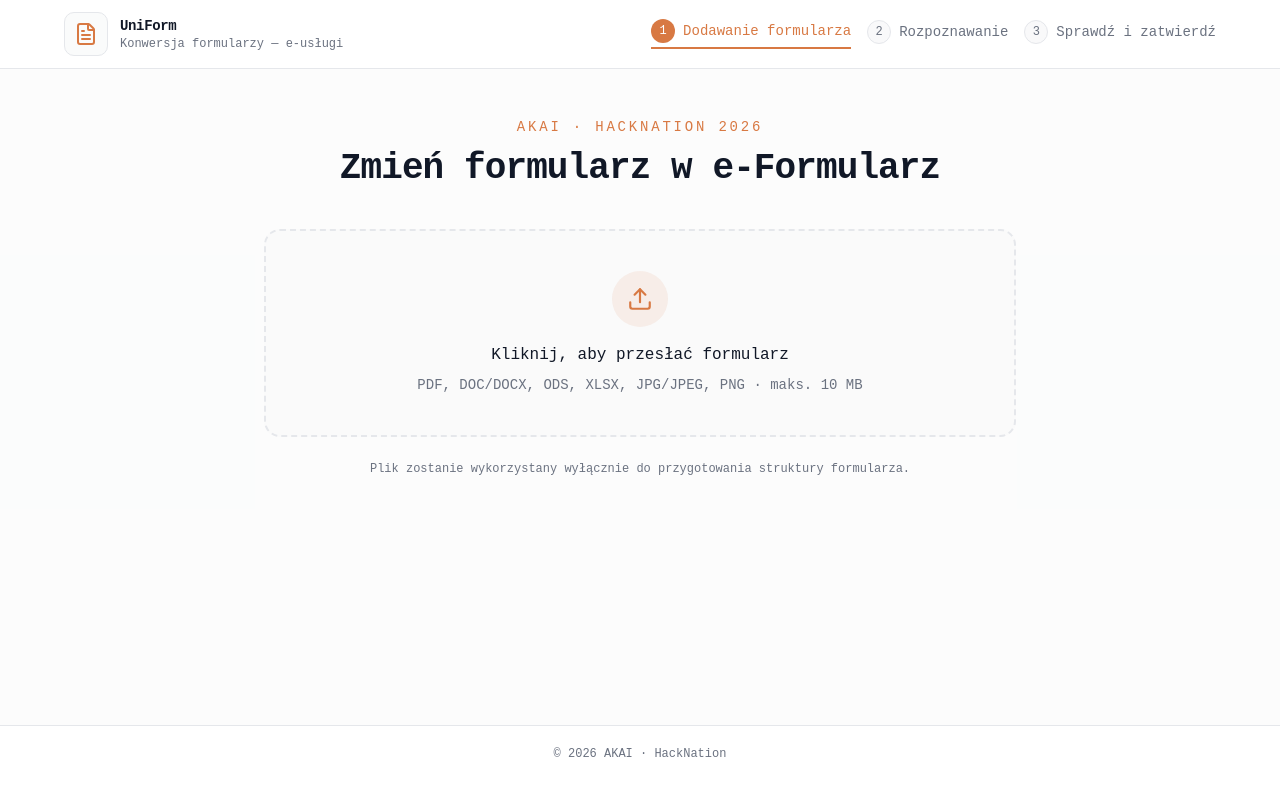
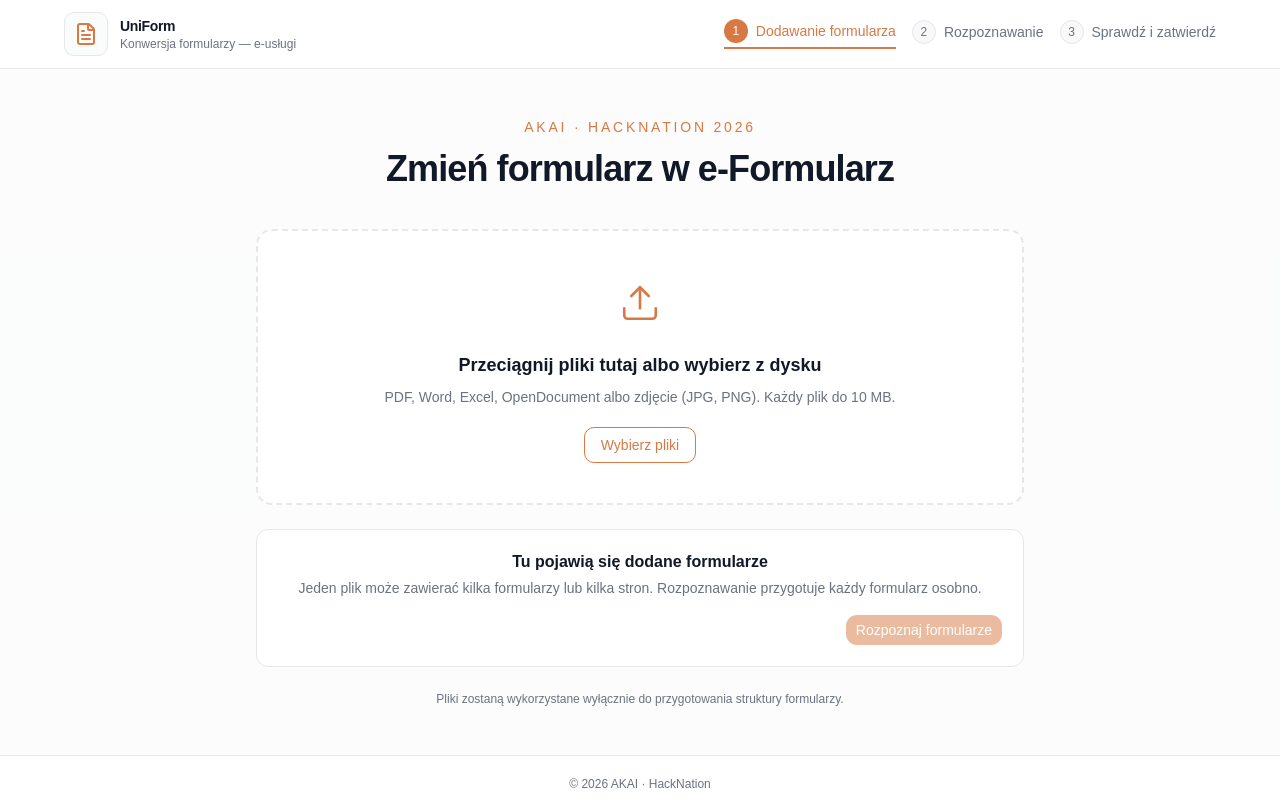
Before and after one commit to akai-org/HN2026, a React (Vite) app in the folder frontend/: page / in a window 1280 px wide. Built offline with nearby package versions, Linux system fonts and the light colour scheme.

Commit message:
feat: add multiple png/pdf addition

```diff
--- a/frontend/src/pages/IdentifyForm.jsx
+++ b/frontend/src/pages/IdentifyForm.jsx
@@ -7,6 +7,9 @@ export default function IdentifyForm() {
   const location = useLocation();
   const fileName = location.state?.fileName;
   const convertedForm = location.state?.convertedForm;
+  const convertedForms = location.state?.convertedForms || (
+    convertedForm ? [{ fileName, convertedForm }] : []
+  );
 
   return (
     <main className="min-h-[calc(100vh-9rem)] bg-muted/30 px-4 py-12 sm:px-6">
@@ -26,27 +29,39 @@ export default function IdentifyForm() {
               </span>
               <div>
                 <CardTitle className="text-xl">Przegląd formularza</CardTitle>
-                {fileName && (
-                  <p className="mt-1 text-sm text-muted-foreground">{fileName}</p>
-                )}
+                <p className="mt-1 text-sm text-muted-foreground">
+                  {convertedForms.length
+                    ? `${convertedForms.length} ${convertedForms.length === 1 ? "formularz" : "formularze"}`
+                    : "Brak plików"}
+                </p>
               </div>
             </div>
           </CardHeader>
           <CardContent>
-            {convertedForm ? (
-              <>
-                <pre className="max-h-[65vh] overflow-auto rounded-lg border border-border bg-background p-4 text-sm">
-                  {JSON.stringify(convertedForm, null, 2)}
-                </pre>
-                <Button asChild className="mt-4 w-full">
+            {convertedForms.length ? (
+              <div className="space-y-4">
+                {convertedForms.map((item, index) => (
+                  <div key={`${item.fileName}-${index}`} className="rounded-lg border border-border">
+                    <div className="border-b border-border px-4 py-3">
+                      <p className="mb-1 text-xs font-semibold uppercase tracking-wide text-primary">
+                        Formularz {item.formNumber || 1}
+                      </p>
+                      <p className="truncate text-sm font-medium">{item.fileName}</p>
+                    </div>
+                    <pre className="max-h-80 overflow-auto bg-background p-4 text-sm">
+                      {JSON.stringify(item.convertedForm, null, 2)}
+                    </pre>
+                  </div>
+                ))}
+                <Button asChild className="mt-2 w-full">
                   <Link
                     to="/verify"
-                    state={{ fileName, convertedForm }}
+                    state={{ fileName, convertedForm, convertedForms }}
                   >
                     Sprawdź i zatwierdź
                   </Link>
                 </Button>
-              </>
+              </div>
             ) : (
               <p className="text-muted-foreground">
                 Formularz nie został przekazany do przeglądu.
--- a/frontend/src/pages/ImportForm.jsx
+++ b/frontend/src/pages/ImportForm.jsx
@@ -2,54 +2,98 @@ import { useState } from "react";
 import { useNavigate } from "react-router-dom";
 import { FileText, Image, Upload, X } from "lucide-react";
 import { Button } from "@/components/ui/button";
-import { Card, CardContent, CardHeader, CardTitle } from "@/components/ui/card";
 
 const ACCEPTED_FORMATS = ".pdf,.doc,.docx,.ods,.xlsx,.jpg,.jpeg,.png";
 const MAX_FILE_SIZE = 10 * 1024 * 1024;
 
 function ImportForm() {
-  const [selectedFile, setSelectedFile] = useState(null);
+  const [selectedFiles, setSelectedFiles] = useState([]);
+  const [splitBefore, setSplitBefore] = useState(new Set());
   const [error, setError] = useState("");
   const [isSubmitting, setIsSubmitting] = useState(false);
   const navigate = useNavigate();
 
-  function handleFileChange(event) {
-    const file = event.target.files?.[0];
-    if (!file) return;
-
-    if (file.size > MAX_FILE_SIZE) {
-      setSelectedFile(null);
-      setError("Plik jest za duży. Maksymalny rozmiar to 10 MB.");
+  function addFiles(files) {
+    const incomingFiles = Array.from(files);
+    const tooLarge = incomingFiles.find((file) => file.size > MAX_FILE_SIZE);
+    if (tooLarge) {
+      setError(`Plik „${tooLarge.name}” przekracza limit 10 MB.`);
       return;
     }
 
-    setSelectedFile(file);
+    setSelectedFiles((currentFiles) => {
+      const uniqueIncoming = incomingFiles.filter((incoming) =>
+        !currentFiles.some((current) =>
+          current.name === incoming.name &&
+          current.size === incoming.size &&
+          current.lastModified === incoming.lastModified
+        )
+      );
+      return [...currentFiles, ...uniqueIncoming];
+    });
     setError("");
   }
 
-  function clearFile() {
-    setSelectedFile(null);
-    setError("");
+  function handleFileChange(event) {
+    if (event.target.files?.length) addFiles(event.target.files);
+    event.target.value = "";
+  }
+
+  function handleDrop(event) {
+    event.preventDefault();
+    if (event.dataTransfer.files?.length) addFiles(event.dataTransfer.files);
+  }
+
+  function clearFile(index) {
+    setSelectedFiles((currentFiles) =>
+      currentFiles.filter((_, fileIndex) => fileIndex !== index)
+    );
+    setSplitBefore((currentSplits) => {
+      const nextSplits = new Set();
+      currentSplits.forEach((splitIndex) => {
+        if (splitIndex < index) nextSplits.add(splitIndex);
+        if (splitIndex > index) nextSplits.add(splitIndex - 1);
+      });
+      return nextSplits;
+    });
+  }
+
+  function toggleSplit(index) {
+    setSplitBefore((currentSplits) => {
+      const nextSplits = new Set(currentSplits);
+      if (nextSplits.has(index)) nextSplits.delete(index);
+      else nextSplits.add(index);
+      return nextSplits;
+    });
+  }
+
+  function getFileExtension(file) {
+    const extension = file.name.split(".").pop();
+    return extension && extension !== file.name ? extension.toUpperCase() : "PLIK";
   }
 
   async function handleSubmit(event) {
     event.preventDefault();
-    if (!selectedFile || isSubmitting) return;
+    if (!selectedFiles.length || isSubmitting) return;
 
     setError("");
     setIsSubmitting(true);
 
+    try {
+      const convertedForms = [];
+
+      for (let fileIndex = 0; fileIndex < selectedFiles.length; fileIndex += 1) {
+        const selectedFile = selectedFiles[fileIndex];
         const formData = new FormData();
         formData.append("file", selectedFile);
 
-    try {
         const response = await fetch("/api/forms/convert", {
           method: "POST",
           body: formData,
         });
 
         if (!response.ok) {
-        let message = "Nie udało się przesłać formularza.";
+          let message = `Nie udało się przesłać pliku „${selectedFile.name}”.`;
           try {
             const responseError = await response.json();
             message = responseError.message || message;
@@ -59,15 +103,24 @@ function ImportForm() {
           throw new Error(message);
         }
 
-      const convertedForm = await response.json();
+        convertedForms.push({
+          fileName: selectedFile.name,
+          convertedForm: await response.json(),
+          formNumber: 1 + [...splitBefore].filter((index) =>
+            fileIndex >= index
+          ).length,
+        });
+      }
+
       navigate("/identify", {
         state: {
-          fileName: selectedFile.name,
-          convertedForm,
+          convertedForms,
+          fileName: convertedForms[0]?.fileName,
+          convertedForm: convertedForms[0]?.convertedForm,
         },
       });
     } catch (submitError) {
-      setError(submitError instanceof Error ? submitError.message : "Nie udało się przesłać formularza.");
+      setError(submitError instanceof Error ? submitError.message : "Nie udało się przesłać formularzy.");
     } finally {
       setIsSubmitting(false);
     }
@@ -85,25 +138,31 @@ function ImportForm() {
           </h1>
         </div>
 
-            <form className="m-2"onSubmit={handleSubmit}>
+        <form onSubmit={handleSubmit}>
           <label
             htmlFor="file-upload"
-              className="flex cursor-pointer flex-col items-center rounded-xl border-2 border-dashed border-border bg-muted/30 px-6 py-10 text-center transition-colors hover:border-primary hover:bg-primary/5 focus-within:border-primary"
+            onDragOver={(event) => event.preventDefault()}
+            onDrop={handleDrop}
+            className="flex min-h-64 cursor-pointer flex-col items-center justify-center rounded-xl border-2 border-dashed border-border bg-background px-6 py-10 text-center transition-colors hover:border-primary hover:bg-primary/5 focus-within:border-primary"
           >
-              <span className="mb-4 flex size-14 items-center justify-center rounded-full bg-primary/10 text-primary">
-                <Upload aria-hidden="true" size={26} />
+            <span className="mb-4 flex size-16 items-center justify-center text-primary">
+              <Upload aria-hidden="true" size={42} strokeWidth={1.5} />
             </span>
-              <span className="font-medium">
-                Kliknij, aby przesłać formularz
+            <span className="text-lg font-semibold">
+              Przeciągnij pliki tutaj albo wybierz z dysku
             </span>
             <span className="mt-2 text-sm text-muted-foreground">
-                PDF, DOC/DOCX, ODS, XLSX, JPG/JPEG, PNG · maks. 10 MB
+              PDF, Word, Excel, OpenDocument albo zdjęcie (JPG, PNG). Każdy plik do 10 MB.
+            </span>
+            <span className="mt-5 inline-flex h-9 items-center rounded-md border border-primary px-4 text-sm font-medium text-primary">
+              Wybierz pliki
             </span>
             <input
               id="file-upload"
               className="sr-only"
               type="file"
               accept={ACCEPTED_FORMATS}
+              multiple
               onChange={handleFileChange}
             />
           </label>
@@ -114,40 +173,90 @@ function ImportForm() {
             </p>
           )}
 
-            {selectedFile && (
-              <div className="mt-4 flex items-center gap-3 rounded-lg border border-border bg-background p-3">
-                {selectedFile.type.startsWith("image/") ? (
-                  <Image className="shrink-0 text-primary" aria-hidden="true" size={20} />
+          <div className="mt-6 rounded-lg border border-border bg-background px-5 py-5">
+            <div className="text-center">
+              <p className="text-base font-semibold">Tu pojawią się dodane formularze</p>
+              <p className="mt-1 text-sm text-muted-foreground">
+                Jeden plik może zawierać kilka formularzy lub kilka stron. Rozpoznawanie przygotuje każdy formularz osobno.
+              </p>
+            </div>
+
+            {selectedFiles.length > 0 && (
+              <div className="mt-4 flex flex-wrap items-start gap-3">
+                {selectedFiles.map((file, index) => (
+                  <div key={`${file.name}-${file.size}-${file.lastModified}`} className="contents">
+                    {index === 0 && (
+                      <div className="flex basis-full items-center gap-3 py-1 text-xs font-semibold text-primary">
+                        <span className="h-px flex-1 bg-primary" />
+                        Formularz 1
+                        <span className="h-px flex-1 bg-primary" />
+                      </div>
+                    )}
+                    {index > 0 && (
+                      <button
+                        type="button"
+                        className="flex basis-full items-center gap-3 py-1 text-xs font-medium text-muted-foreground"
+                        aria-label={splitBefore.has(index)
+                          ? `Usuń podział przed plikiem ${file.name}`
+                          : `Dodaj podział przed plikiem ${file.name}`}
+                        onClick={() => toggleSplit(index)}
+                      >
+                        <span className={`h-px flex-1 ${
+                          splitBefore.has(index) ? "bg-primary" : "bg-border"
+                        }`} />
+                        {splitBefore.has(index)
+                          ? `Formularz ${1 + [...splitBefore].filter((splitIndex) => splitIndex <= index).length}`
+                          : "Kliknij, aby dodać podział"}
+                        <span className={`h-px flex-1 ${
+                          splitBefore.has(index) ? "bg-primary" : "bg-border"
+                        }`} />
+                      </button>
+                    )}
+                    <div className="relative flex h-24 w-full items-center gap-3 rounded-lg border border-border bg-muted/20 p-3 pr-10">
+                      <span className="relative flex size-12 shrink-0 items-center justify-center rounded-md border border-border bg-background text-primary">
+                        {file.type.startsWith("image/") ? (
+                          <Image aria-hidden="true" size={24} />
                         ) : (
-                  <FileText className="shrink-0 text-primary" aria-hidden="true" size={20} />
+                          <FileText aria-hidden="true" size={24} />
                         )}
+                        <span className="absolute -bottom-1 right-1 rounded-sm bg-primary px-1 py-0.5 text-[9px] font-bold leading-none text-primary-foreground">
+                          {getFileExtension(file)}
+                        </span>
+                      </span>
                       <div className="min-w-0 flex-1">
-                  <p className="truncate text-sm font-medium">{selectedFile.name}</p>
-                  <p className="text-xs text-muted-foreground">
-                    {(selectedFile.size / 1024 / 1024).toFixed(2)} MB · plik gotowy do analizy
+                        <p className="truncate text-sm font-medium" title={file.name}>
+                          {file.name}
+                        </p>
+                        <p className="mt-1 text-xs text-muted-foreground">
+                          {(file.size / 1024 / 1024).toFixed(2)} MB
                         </p>
                       </div>
                       <Button
                         type="button"
                         variant="ghost"
                         size="icon-sm"
-                  aria-label="Usuń wybrany plik"
-                  onClick={clearFile}
+                        className="absolute right-2 top-2 text-destructive hover:bg-destructive/10 hover:text-destructive"
+                        aria-label={`Usuń plik ${file.name}`}
+                        onClick={() => clearFile(index)}
                       >
                         <X aria-hidden="true" />
                       </Button>
                     </div>
+                  </div>
+                ))}
+              </div>
             )}
 
-            {selectedFile && (
-              <Button type="submit" className="mt-4 w-full" disabled={isSubmitting}>
-                {isSubmitting ? "Przesyłanie..." : "Prześlij i przejrzyj formularz"}
+            <div className="mt-4 flex justify-end">
+              <Button type="submit" disabled={!selectedFiles.length || isSubmitting}>
+                {isSubmitting ? "Rozpoznawanie..." : "Rozpoznaj formularze"}
               </Button>
-            )}
+            </div>
+          </div>
         </form>
 
         <p className="mt-6 text-center text-xs text-muted-foreground">
-          Plik zostanie wykorzystany wyłącznie do przygotowania struktury formularza.
+          Pliki zostaną wykorzystane wyłącznie do przygotowania struktury formularzy.
         </p>
       </div>
     </main>
--- a/frontend/src/pages/VerifyForm.jsx
+++ b/frontend/src/pages/VerifyForm.jsx
@@ -6,6 +6,7 @@ import { Card, CardContent, CardHeader, CardTitle } from "@/components/ui/card";
 export default function VerifyForm() {
   const location = useLocation();
   const fileName = location.state?.fileName;
+  const convertedForms = location.state?.convertedForms || [];
 
   return (
     <main className="min-h-[calc(100vh-9rem)] bg-muted/30 px-4 py-12 sm:px-6">
@@ -28,9 +29,11 @@ export default function VerifyForm() {
               </span>
               <div>
                 <CardTitle className="text-xl">Sprawdź i zatwierdź</CardTitle>
-                {fileName && (
-                  <p className="mt-1 text-sm text-muted-foreground">{fileName}</p>
-                )}
+                <p className="mt-1 text-sm text-muted-foreground">
+                  {convertedForms.length
+                    ? convertedForms.map((item) => item.fileName).join(", ")
+                    : fileName || "Brak nazwy pliku"}
+                </p>
               </div>
             </div>
           </CardHeader>
```
Also changed, not shown: frontend/src/styles/tailwind.css. Lines whose indentation alone changed are shown as unchanged.
